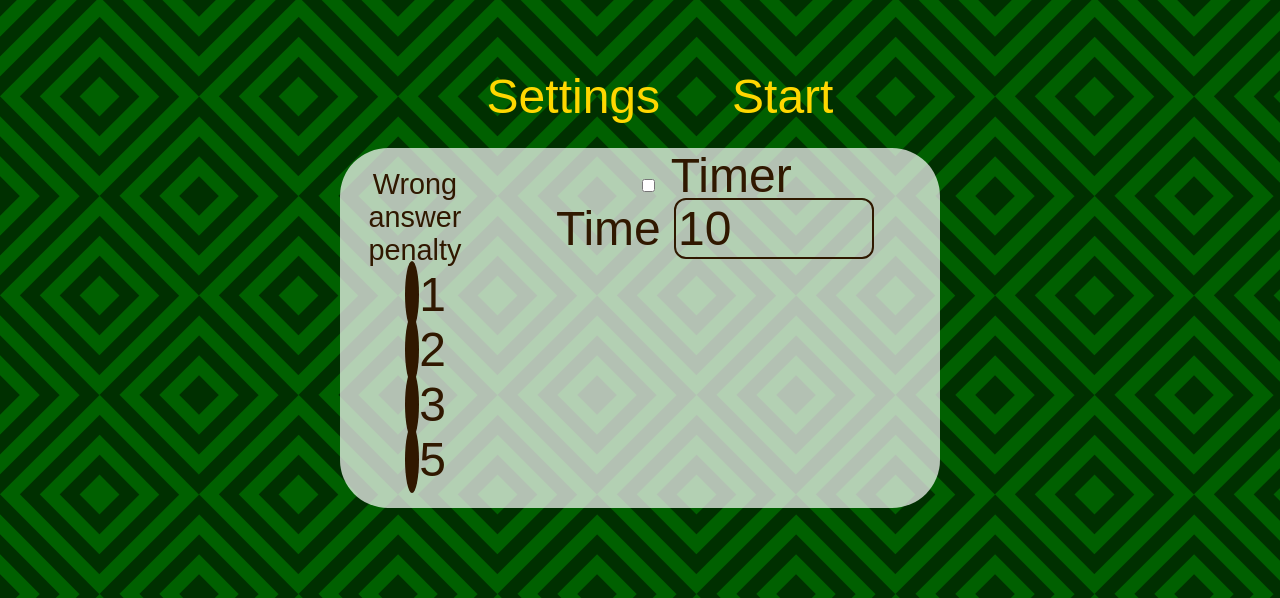
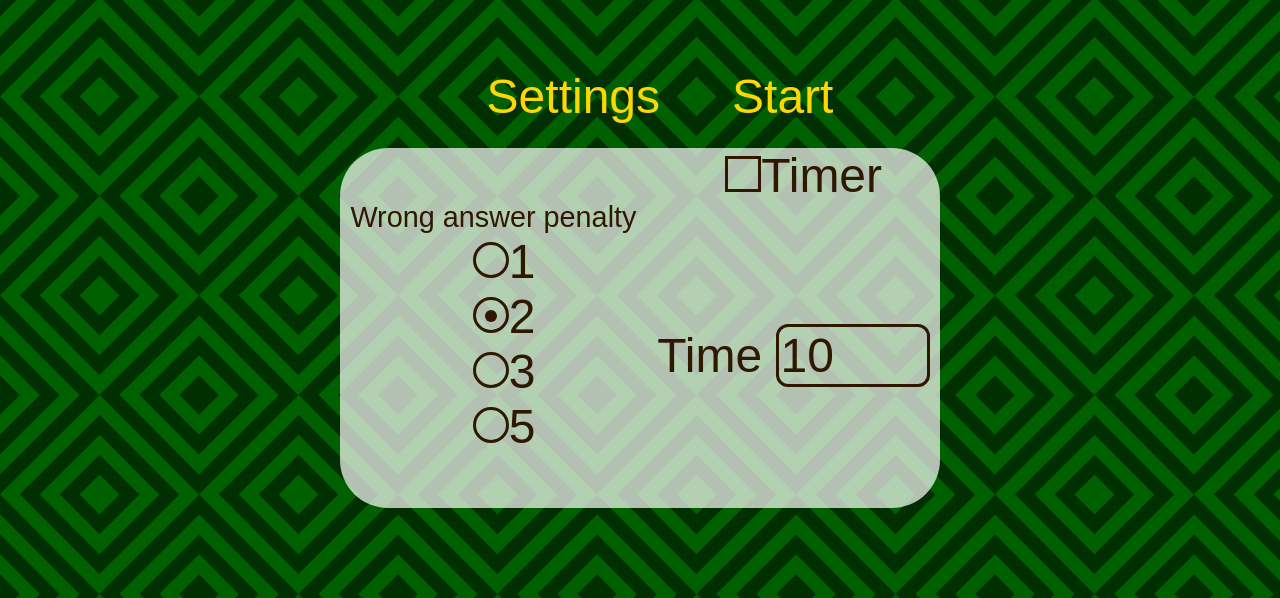
Before and after one commit to MateiFMandache/quizGame, a website: page mathsQuiz.html in a window 1280 px wide. Both pictures are taken after a click on the item "Settings". Shown: the part 202-800 px from the top of the page. Drawn offline with Linux system fonts and the light colour scheme; a web font is replaced by a local one.

Commit message:
finished visual design of settings tab

```diff
--- a/mathsQuiz.html
+++ b/mathsQuiz.html
@@ -15,19 +15,19 @@
       <div id="settings" style="display: none;">
         <div id="penalty">
           <p id="penalty-text">Wrong answer penalty</p>
-          <label for="1">
+          <label for="1" class="radio-label">
             <input id="1" type="radio" value="1" name="penalty">
             <span class="radio"></span>1
           </label>
-          <label for="2">
-            <input id="2" type="radio" value="2" name="penalty">
+          <label for="2" class="radio-label">
+            <input id="2" type="radio" value="2" name="penalty" checked>
             <span class="radio"></span>2
           </label>
-          <label for="3">
+          <label for="3" class="radio-label">
             <input id="3" type="radio" value="3" name="penalty">
             <span class="radio"></span>3
           </label>
-          <label for="5">
+          <label for="5" class="radio-label">
             <input id="5" type="radio" value="5" name="penalty">
             <span class="radio"></span>5
           </label>
@@ -35,7 +35,7 @@
         <div id="timer">
           <label for="timer-checkbox">
             <input type="checkbox" id="timer-checkbox" name="timer" value="on">
-            Timer
+            <span class="checkbox"></span>Timer
           </label>
         </div>
         <div id="time">
--- a/styles.css
+++ b/styles.css
@@ -50,8 +50,6 @@ li {
   grid-template-areas:
               "penalty timer"
               "penalty time";
-  grid-template-rows: 50px 1fr;
-  grid-template-columns: 150px 1fr;
 }
 #penalty {
   grid-area: penalty;
@@ -71,32 +69,72 @@ li {
   margin: 0;
 }
 #settings input {
-  border-color: var(--brown);
-  border-style: solid;
+  border: 0.15rem solid var(--brown);
   border-radius: 0.5rem;
   font-size: 2rem;
 }
 #time-entry {
   background-color: rgba(0, 0, 0, 0);
-  width: 8rem;
+  width: 6rem;
   color: inherit;
 }
 /* create custom checkbox and radio buttons */
 /* hide original inputs */
-input[type="radio"] {
+input[type="radio"], input[type="checkbox"] {
   opacity: 0;
   width: 0;
 }
-input[type="radio"] + span {
+/* round button */
+.radio {
+  display: inline-block;
   box-sizing: border-box;
-  width: 2rem;
-  height: 2rem;
+  width: 1.5rem;
+  height: 1.5rem;
   border-radius: 50%;
-  border-width: 0.3rem;
+  border: 0.15rem solid var(--brown);
+}
+/* selecter, hidden by default */
+.radio::after {
+  display: none;
+  position: relative;
+  content: "";
+  top: 0.4rem;
+  left: 0.4rem;
+  width: 0.5rem;
+  height: 0.5rem;
+  background-color: var(--brown);
+  border-radius: 50%;
+}
+/* show slecter when checked */
+input:checked + .radio::after {
+  display: block;
+}
+/* square to check */
+.checkbox {
+  display: inline-block;
+  box-sizing: border-box;
+  width: 1.5rem;
+  height: 1.5rem;
+  border: 0.15rem solid var(--brown);
+}
+/* tick, hidden by default */
+.checkbox::after {
+  display: none;
+  position: relative;
+  content: "";
+  height: 0.35rem;
+  width: 0.8rem;
+  top: 0.2rem;
+  left: 0.1rem;
+  border-color: var(--brown);
+  border-width: 0 0 0.3rem 0.3rem;
   border-style: solid;
-  border-color: var(--brown);
+  transform: rotate(-45deg);
 }
-
+/* show tick when checked */
+input:checked + .checkbox::after {
+  display: block;
+}
 #answer-box, #submit-button {
   border-radius: 0.5rem;
   border-color: Gold;
```
